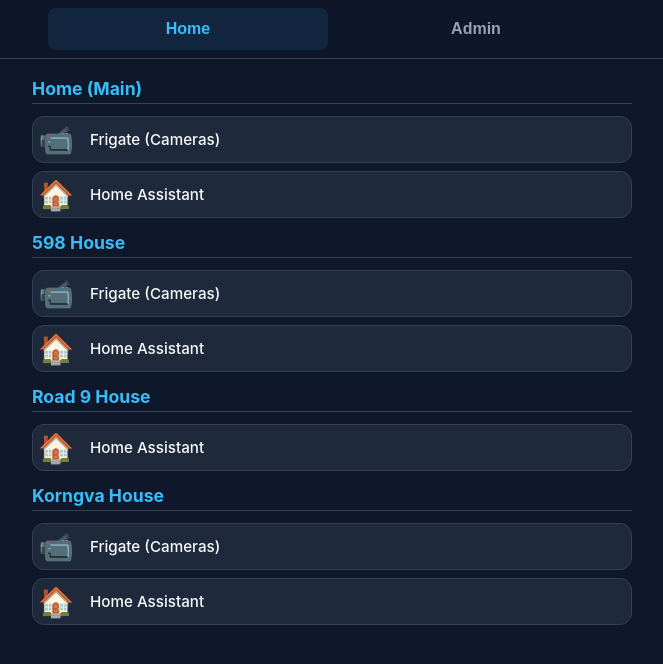
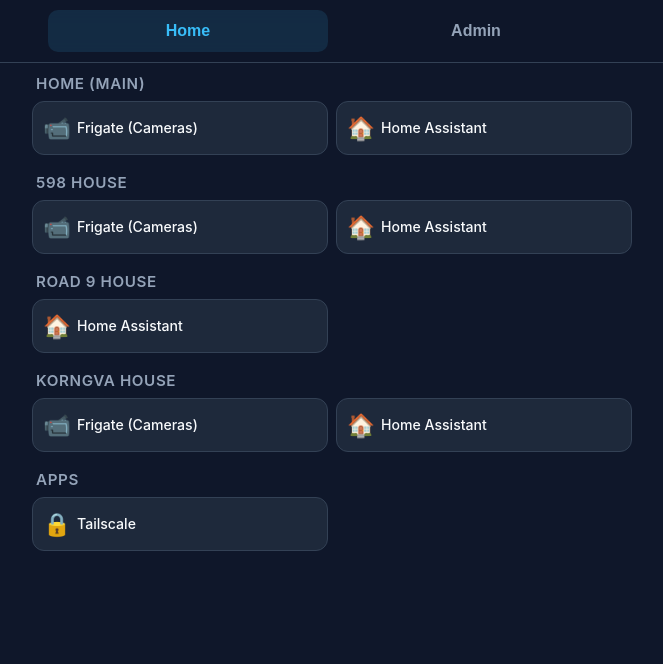
Before and after one commit to chimeng62/dashboard, a plain HTML site: page index.html in a window 1280 px wide. Shown: the whole page, without its empty margins (308-971 px from the left). Drawn offline with Linux system fonts and the light colour scheme.

Commit message:
made 2 link cards per row, added tailscale lnik to open tailscale app

```diff
--- a/index.html
+++ b/index.html
@@ -11,8 +11,8 @@
             --text-main: #f8fafc;
             --text-muted: #94a3b8;
             --accent: #38bdf8;
-            --accent-dim: rgba(56, 189, 248, 0.1);
-            --gap: 8px; /* Slightly reduced gap */
+            --accent-dim: rgba(56, 189, 248, 0.12);
+            --gap: 8px;
         }
 
         * {
@@ -27,17 +27,16 @@
             background-color: var(--bg-color);
             color: var(--text-main);
             padding: 16px;
-            padding-top: 70px; /* Space for fixed header */
-            overflow-x: hidden; /* Prevent horizontal scroll bounce */
+            padding-top: 70px;
+            overflow-x: hidden;
         }
 
-        /* Fixed Navigation / Tabs at top */
         header {
             position: fixed;
             top: 0;
             left: 0;
             right: 0;
-            background-color: rgba(15, 23, 42, 0.8);
+            background-color: rgba(15, 23, 42, 0.85);
             backdrop-filter: blur(12px);
             -webkit-backdrop-filter: blur(12px);
             z-index: 100;
@@ -48,7 +47,7 @@
             display: flex;
             max-width: 600px;
             margin: 0 auto;
-            padding: 8px 16px;
+            padding: 10px 16px;
             gap: 8px;
         }
 
@@ -60,9 +59,9 @@
             padding: 12px;
             font-size: 1rem;
             font-weight: 600;
-            border-radius: 8px;
+            border-radius: 10px;
             cursor: pointer;
-            transition: all 0.2s ease;
+            transition: all 0.15s ease;
             text-align: center;
         }
 
@@ -71,12 +70,11 @@
             background-color: var(--accent-dim);
         }
 
-        /* Dashboard Content Matrix */
         .tab-content {
             display: none;
             max-width: 600px;
             margin: 0 auto;
-            animation: fadeIn 0.2s ease-in-out;
+            animation: fadeIn 0.18s ease-out;
             padding-bottom: 40px;
         }
 
@@ -85,24 +83,24 @@
         }
 
         .group-title {
-            font-size: 1.1rem;
-            color: var(--accent);
-            margin: 14px 0 12px 0;
-            padding-bottom: 4px;
-            border-bottom: 1px solid #334155;
+            font-size: 0.95rem;
+            font-weight: 600;
+            text-transform: uppercase;
+            letter-spacing: 0.04em;
+            color: var(--text-muted);
+            margin: 18px 4px 8px 4px;
         }
 
         .group-title:first-child {
-            margin-top: 8px;
+            margin-top: 4px;
         }
 
         .grid {
             display: grid;
-            grid-template-columns: 1fr;
+            grid-template-columns: 1fr 1fr;
             gap: var(--gap);
         }
 
-        /* Touch-friendly List Item (smaller, left icon) */
         .card {
             background-color: var(--card-bg);
             border: 1px solid #334155;
@@ -110,44 +108,42 @@
             text-decoration: none;
             color: inherit;
             display: flex;
-            flex-direction: row;
             align-items: center;
-            justify-content: flex-start;
-            padding: 5px 5px;
-            text-align: left;
-            min-height: 0;
-            transition: transform 0.1s ease, border-color 0.2s ease;
+            padding: 12px 10px;
+            min-height: 48px;
+            transition: transform 0.1s ease, border-color 0.15s ease, background-color 0.15s ease;
         }
 
         .card:active {
             transform: scale(0.97);
             border-color: var(--accent);
+            background-color: #243348;
         }
 
         .card-icon {
-            font-size: 1.8rem;
-            margin-right: 16px;
-            margin-bottom: 0;
-            display: block;
+            font-size: 1.4rem;
+            margin-right: 10px;
             flex-shrink: 0;
-        }
-
-        .card-text-container {
-            display: flex;
-            flex-direction: column;
-            flex-grow: 1;
+            width: 24px;
+            text-align: center;
         }
 
         .card-name {
-            font-size: 0.95rem;
+            font-size: 0.88rem;
             font-weight: 500;
             word-break: break-word;
+            line-height: 1.25;
         }
 
         .error-msg {
             text-align: center;
             color: #f87171;
-            margin-top: 40px;
+            margin-top: 60px;
+            padding: 0 20px;
+        }
+
+        .error-msg h3 {
+            margin-bottom: 8px;
         }
 
         @keyframes fadeIn {
@@ -165,7 +161,6 @@
     <main id="dashboard-content"></main>
 
     <script>
-        // Helper function to auto-assign emojis based on the link label
         function getIconForLabel(label) {
             const lower = label.toLowerCase();
             if (lower.includes('frigate') || lower.includes('camera')) return '📹';
@@ -176,10 +171,14 @@
             if (lower.includes('paperless')) return '📄';
             if (lower.includes('pi-hole')) return '🛡️';
             if (lower.includes('uptime')) return '⏱️';
+            if (lower.includes('pulse')) return '📊';
             if (lower.includes('dockge') || lower.includes('portainer')) return '🐳';
-            if (lower.includes('erpnext')) return '💼';
+            if (lower.includes('erpnext') || lower.includes('pos')) return '💼';
             if (lower.includes('file')) return '📁';
-            return '🔗'; // Fallback
+            if (lower.includes('duplicati') || lower.includes('backup')) return '💾';
+            if (lower.includes('homepage')) return '🧭';
+            if (lower.includes('tailscale')) return '🔒';
+            return '🔗';
         }
 
         async function initDashboard() {
@@ -187,20 +186,16 @@
             const contentContainer = document.getElementById('dashboard-content');
 
             try {
-                // Fetch the configuration file
                 const response = await fetch('links.json');
                 if (!response.ok) throw new Error('Failed to load links.json. Make sure the file exists in the same directory.');
                 const data = await response.json();
 
-                // Determine which tab to open first (Check localStorage, fallback to first item)
                 const savedTab = localStorage.getItem('activeTab');
                 const initialTabId = data.tabs.some(tab => tab.id === savedTab)
                     ? savedTab
                     : data.tabs[0]?.id;
 
-                // Render structure dynamically based on your specific JSON format
                 data.tabs.forEach((tab) => {
-                    // 1. Create Tab Button
                     const btn = document.createElement('button');
                     btn.className = `tab-btn ${tab.id === initialTabId ? 'active' : ''}`;
                     btn.textContent = tab.label;
@@ -208,12 +203,10 @@
                     btn.setAttribute('data-tab-id', tab.id);
                     tabsBar.appendChild(btn);
 
-                    // 2. Create Tab Content Pane Container
                     const contentPane = document.createElement('div');
                     contentPane.id = `pane-${tab.id}`;
                     contentPane.className = `tab-content ${tab.id === initialTabId ? 'active' : ''}`;
 
-                    // 3. Populate Groups and Links
                     if (tab.groups) {
                         tab.groups.forEach(group => {
                             const groupTitle = document.createElement('h3');
@@ -228,15 +221,14 @@
                                 const card = document.createElement('a');
                                 card.href = link.url;
                                 card.className = 'card';
-                                card.target = '_self';
+                                card.target = '_blank';
+                                card.rel = 'noopener';
 
                                 const icon = getIconForLabel(link.label);
 
                                 card.innerHTML = `
                                     <span class="card-icon">${icon}</span>
-                                    <div class="card-text-container">
-                                        <span class="card-name">${link.label}</span>
-                                    </div>
+                                    <span class="card-name">${link.label}</span>
                                 `;
                                 grid.appendChild(card);
                             });
@@ -248,38 +240,27 @@
                     contentContainer.appendChild(contentPane);
                 });
 
-                // Initialize swipe gestures after loading
                 initSwipeControls();
 
             } catch (err) {
-                contentContainer.innerHTML = `<div class="error-msg"><h3>Error</h3><p>${err.message}</p></div>`;
+                contentContainer.innerHTML = `<div class="error-msg"><h3>Couldn't load dashboard</h3><p>${err.message}</p></div>`;
             }
         }
 
         function switchTab(tabId) {
-            // Update active states on Buttons
             document.querySelectorAll('.tab-btn').forEach(btn => {
                 btn.classList.toggle('active', btn.getAttribute('data-tab-id') === tabId);
             });
-
-            // Update active states on Content Panes
             document.querySelectorAll('.tab-content').forEach(pane => {
                 pane.classList.toggle('active', pane.id === `pane-${tabId}`);
             });
-
-            // Save state to persistence engine
             localStorage.setItem('activeTab', tabId);
         }
 
-        // --- NEW SWIPE LOGIC ---
         function initSwipeControls() {
-            let touchStartX = 0;
-            let touchStartY = 0;
-            let touchEndX = 0;
-            let touchEndY = 0;
-
-            const threshold = 60; // Minimum pixel swipe distance
-            const restraint = 80; // Maximum allowed vertical distance (so vertical scrolling isn't mistaken for a swipe)
+            let touchStartX = 0, touchStartY = 0, touchEndX = 0, touchEndY = 0;
+            const threshold = 60;
+            const restraint = 80;
 
             document.addEventListener('touchstart', e => {
                 touchStartX = e.changedTouches[0].screenX;
@@ -295,37 +276,23 @@
             function handleSwipeGesture() {
                 const deltaX = touchEndX - touchStartX;
                 const deltaY = touchEndY - touchStartY;
-
-                // Check if the gesture is mostly horizontal and meets distance requirements
                 if (Math.abs(deltaX) >= threshold && Math.abs(deltaY) <= restraint) {
-                    if (deltaX < 0) {
-                        // Swiped Left -> Go to Next Tab
-                        navigateTab(1);
-                    } else {
-                        // Swiped Right -> Go to Previous Tab
-                        navigateTab(-1);
-                    }
+                    navigateTab(deltaX < 0 ? 1 : -1);
                 }
             }
 
             function navigateTab(direction) {
                 const tabs = Array.from(document.querySelectorAll('.tab-btn'));
                 if (tabs.length === 0) return;
-
                 const activeIndex = tabs.findIndex(btn => btn.classList.contains('active'));
                 if (activeIndex === -1) return;
-
-                let nextIndex = activeIndex + direction;
-
-                // Ensure we don't go out of bounds
+                const nextIndex = activeIndex + direction;
                 if (nextIndex >= 0 && nextIndex < tabs.length) {
-                    const nextTabId = tabs[nextIndex].getAttribute('data-tab-id');
-                    switchTab(nextTabId);
+                    switchTab(tabs[nextIndex].getAttribute('data-tab-id'));
                 }
             }
         }
 
-        // Bootstrapping
         document.addEventListener('DOMContentLoaded', initDashboard);
     </script>
 </body>
--- a/links.json
+++ b/links.json
@@ -30,8 +30,13 @@
             { "label": "Frigate (Cameras)", "url": "http://192.168.124.103:5000/" },
             { "label": "Home Assistant", "url": "http://192.168.124.101:8123/lovelace/home" }
           ]
+        },
+        {
+          "name": "Apps",
+          "links": [
+            { "label": "Tailscale", "url": "intent://#Intent;package=com.tailscale.ipn;launchFlags=0x10000000;end" }
+          ]
         }
-
       ]
     },
     {
```
